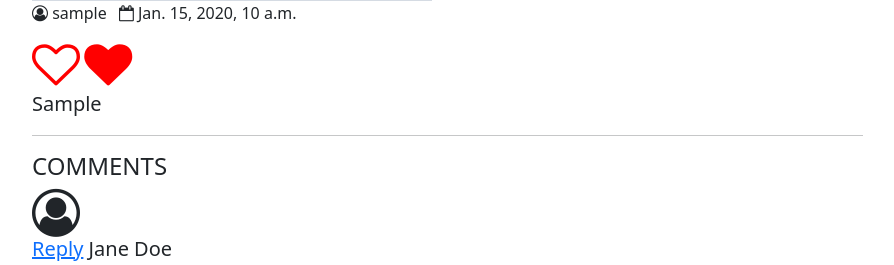
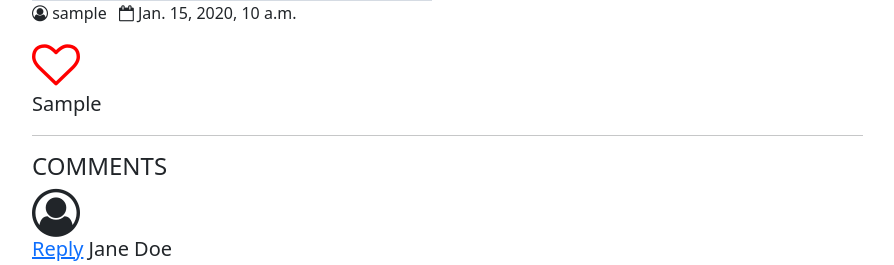
Before and after one commit to Hoomanzoh79/Django-Chatapp, a Django app: page /social/post/1 in a window 1280 px wide. Shown: the part 443-708 px from the top of the page, without its empty margins (50-944 px from the left). Run offline with Django 3.2, Linux system fonts and the light colour scheme; tables that the repository leaves empty hold one stand-in row (values such as "Sample post"); grey boxes marked "Sample" are stand-in pictures; some libraries are stand-ins or nearby versions.

Commit message:
add option and different like icons

```diff
--- a/social/templates/social/post_detail.html
+++ b/social/templates/social/post_detail.html
@@ -300,8 +300,11 @@ Template sidebar
 <i class="fa fa-calendar-o"></i> {{post.datetime_created}}
 </li>
 </ul>
-<i class="fa fa-heart-o" style="font-size:48px;color:red"></i>
-<a href="{% url 'social:like' post.id %}"><i class="fa fa-heart" style="font-size:48px;color:red"></i></a>
+{% if like_status == True %}
+<a href="{% url 'social:like' post.id 0 %}"><i class="fa fa-heart" style="font-size:48px;color:red"></i></a>
+{% else %}
+<a href="{% url 'social:like' post.id 1 %}"><i class="fa fa-heart-o" style="font-size:48px;color:red"></i></a>
+{% endif %}
 <p class="lead">{{post.caption}}</p>
 </li>
 
--- a/social/urls.py
+++ b/social/urls.py
@@ -11,5 +11,5 @@ urlpatterns = [
     path('<str:username>/followings',views.FollowingsList.as_view(),name="followings-list"),
     path('post/<int:pk>',views.PostDetailView.as_view(),name="post-detail"),
     path('post/create',views.PostCreateView.as_view(),name='post-create'),
-    path('post/like/<int:pk>',views.like,name="like"),
+    path('post/like/<int:pk>/<option>',views.like,name="like"),
 ]
```
